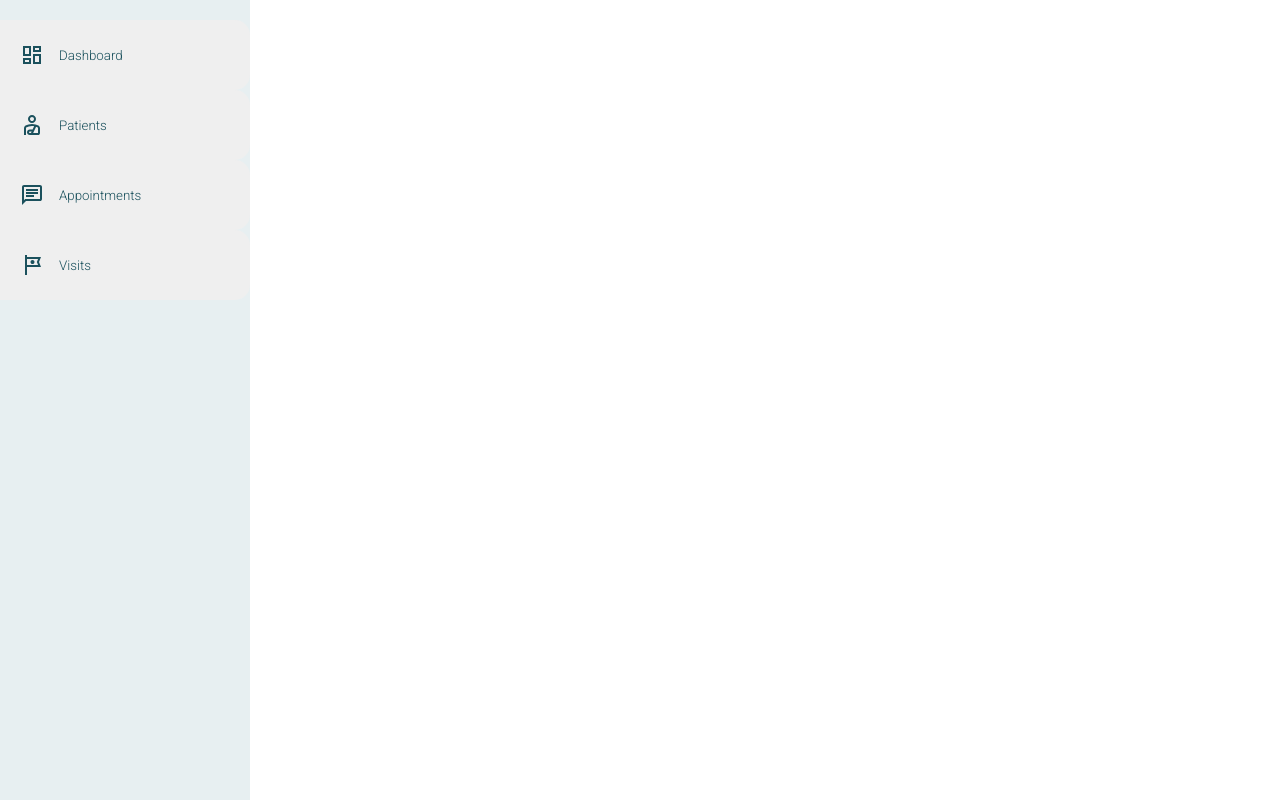
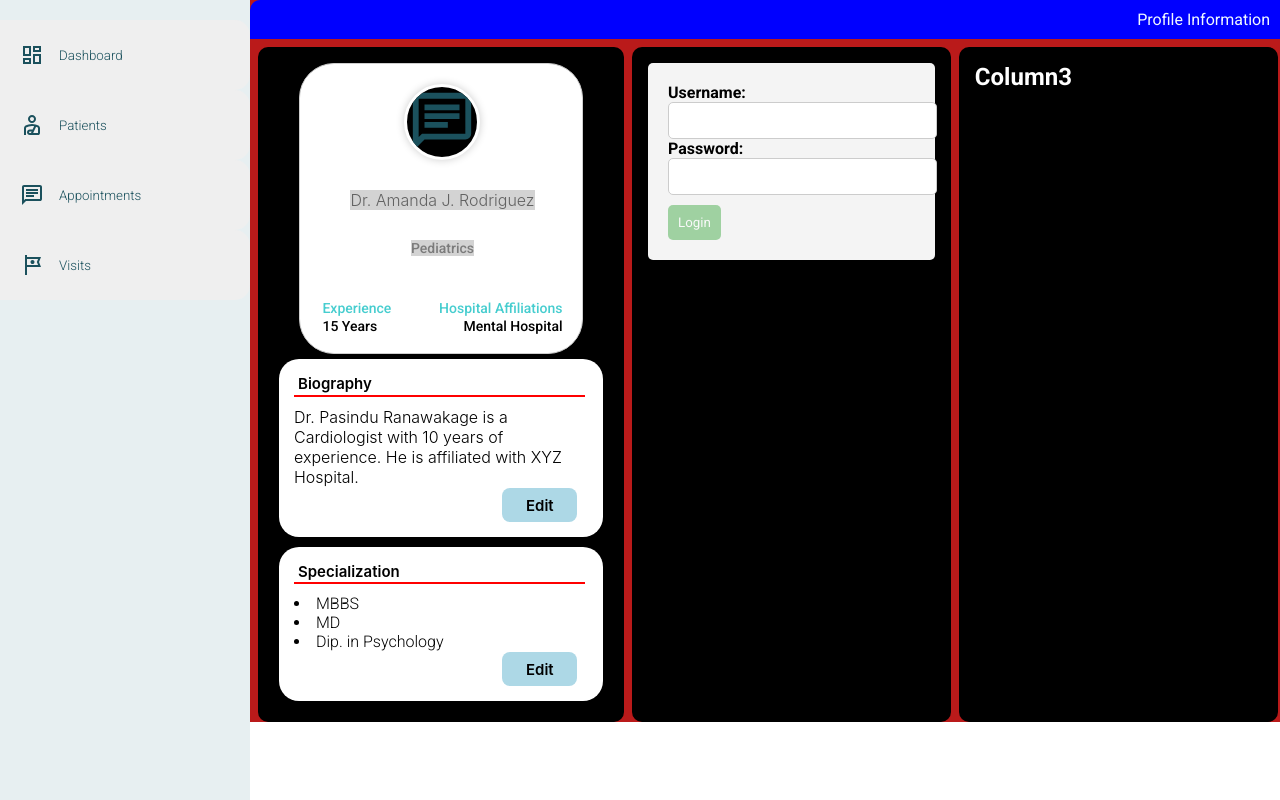
Before and after one commit to KaSaNaa/CareBridge, a React (Vite) app in the folder carebridge-test1.0/: page /DoctorDashboard in a window 1280 px wide. Built offline with nearby package versions, Linux system fonts and the light colour scheme.

Commit message:
working on Doctor Dashboard

```diff
--- a/carebridge-test1.0/package.json
+++ b/carebridge-test1.0/package.json
@@ -13,6 +13,7 @@
     "@fortawesome/fontawesome-free": "^6.5.1",
     "@mui/material": "^5.15.10",
     "@mui/styled-engine-sc": "^6.0.0-alpha.17",
+    "firebase": "^10.8.0",
     "mdb-react-ui-kit": "^7.2.0",
     "react": "^18.2.0",
     "react-dom": "^18.2.0",
--- a/carebridge-test1.0/src/components/Auth/SideBar.jsx
+++ b/carebridge-test1.0/src/components/Auth/SideBar.jsx
@@ -5,7 +5,7 @@ import Input from "./Input";
 import { Link } from "react-router-dom";
 import { colors } from "../../assets/colorPalette";
 
-const Sidebar = ({ formType }) => {
+const SideBar = ({ formType }) => {
   return (
     <Container>
       <LogoWrapper>
@@ -140,4 +140,4 @@ const Container = styled.div`
   }
 `;
 
-export default Sidebar;
+export default SideBar;
--- a/carebridge-test1.0/src/components/Doctor/Content.jsx
+++ b/carebridge-test1.0/src/components/Doctor/Content.jsx
@@ -4,6 +4,7 @@ import PatientsPage from "../../pages/Doctor/Patients";
 import VisitsPage from "../../pages/Doctor/Visits";
 import AppointmentsPage from "../../pages/Doctor/Appointments";
 import styled from "styled-components";
+import { colors } from "../../assets/colorPalette";
 
 const Content = ({ selectedPage }) => {
   const renderPage = () => {
@@ -26,7 +27,8 @@ const Content = ({ selectedPage }) => {
 };
 
 const ContentContainer = styled.div`
-  display: flex;
-  padding: 20px;
+  overflow: auto;
+  margin-left: auto; //Push content to the right
 `;
+
 export default Content;
--- /dev/null
+++ b/carebridge-test1.0/src/components/Doctor/DPCard.jsx
@@ -0,0 +1,120 @@
+import React from "react";
+import styled from "styled-components";
+import visits from "../../assets/visits.svg";
+
+const DPCard = () => {
+  return (
+    <DpCard>
+      <Wrapper>
+        <ProfilePic alt="dp" src={visits} />
+        <DoctorName>Dr. Amanda J. Rodriguez</DoctorName>
+        <DoctorField>Pediatrics</DoctorField>
+        <HospitalAffiliations>
+          <table>
+            <tbody>
+              <tr>
+                <Td1>Experience</Td1>
+                <Td2>Hospital Affiliations</Td2>
+              </tr>
+              <tr>
+                <Td3>15 Years</Td3>
+                <Td4>Mental Hospital</Td4>
+              </tr>
+            </tbody>
+          </table>
+        </HospitalAffiliations>
+      </Wrapper>
+    </DpCard>
+  );
+};
+
+export default DPCard;
+
+const DpCard = styled.div``;
+
+const Wrapper = styled.div`
+  background-color: white;
+  border-radius: 35px;
+  padding: 20px 17px 17px 20px;
+  display: flex;
+  justify-content: center;
+  align-items: center;
+  flex-direction: column;
+  position: relative;
+  border: 1px solid rgba(206, 206, 206, 1);
+`;
+const DoctorName = styled.p`
+  font-family: "Inter";
+  font-size: 16px;
+  background-color: lightgrey;
+  font-weight: 300;
+  text-align: center;
+  line-height: normal;
+  color: rgba(98, 98, 98, 1);
+  display: flex;
+  margin-bottom: 10px;
+  margin: 30px;
+`;
+const DoctorField = styled.p`
+  font-family: "Roboto";
+  font-size: 14px;
+  font-weight: 500;
+  color: rgba(123, 123, 123, 1);
+  display: flex;
+  margin-bottom: 42px;
+  background-color: lightgrey;
+`;
+
+const HospitalAffiliations = styled.p`
+  width: 100%;
+  font-family: "Roboto";
+  font-size: 14px;
+  font-weight: 500;
+  line-height: normal;
+  color: rgba(70, 205, 207, 1);
+  align-self: center;
+  display: flex;
+
+  table {
+    width: 100%;
+  }
+`;
+
+const Td1 = styled.td`
+  text-align: left;
+`;
+const Td2 = styled.td`
+  text-align: right;
+`;
+
+const Td3 = styled.td`
+  text-align: left;
+  color: black;
+  font-weight: 500;
+`;
+
+const Td4 = styled.td`
+  text-align: right;
+  color: black;
+  font-weight: 500;
+`;
+
+const ExperienceYears = styled.p`
+  height: 13.24%;
+  width: 28.69%;
+  font-family: "Roboto";
+  font-size: 18px;
+  font-weight: 700;
+  line-height: normal;
+  color: rgba(50, 50, 50, 1);
+  align-self: flex-start;
+  display: flex;
+`;
+const ProfilePic = styled.img`
+  height: 70px;
+  width: 70px;
+  border-radius: 50%;
+  background-color: black;
+  border: 3px solid #fff; /* Adjust border properties as needed */
+  box-shadow: 0px 0px 8px rgba(0, 0, 0, 0.2);
+`;
--- /dev/null
+++ b/carebridge-test1.0/src/components/Doctor/DetailswithTitleCard.jsx
@@ -0,0 +1,78 @@
+import React from "react";
+import styled from "styled-components";
+
+const CardComponent = ({ title, description }) => {
+  return (
+    <Card>
+      <Title>{title}</Title>
+      <Line />
+      <Description>
+        {description}
+      </Description>
+      <Group47>
+        <Edit>Edit</Edit>
+      </Group47>
+    </Card>
+  );
+};
+
+export default CardComponent;
+
+const Card = styled.div`
+  display: flex;
+  flex-direction: column;
+  align-items: flex-start;
+  background-color: white;
+  color: black;
+  padding: 15px;
+  border-radius: 20px;
+  margin: 5px;
+  height: auto;
+  width: 294px;
+`;
+
+const Title = styled.p`
+  font-family: "Inter";
+  font-size: 15px;
+  font-weight: 600;
+  line-height: normal;
+  display: flex;
+  margin-bottom: 1.71px;
+  margin-left: 4px;
+`;
+const Line = styled.div`
+  width: 99%;
+  height: 2px;
+  margin-bottom: 10px;
+  margin-left: 0.14px;
+  background-color: red;
+`;
+const Description = styled.p`
+  max-width: 281px;
+  width: 98.86%;
+  height: auto;
+  font-family: "Inter";
+  font-size: 16px;
+  font-weight: 300;
+  line-height: normal;
+
+  margin-bottom: 1px;
+  /* letter-spacing: 0.16px; */
+`;
+const Group47 = styled.div`
+  margin-left: 208px;
+  border-radius: 8px;
+  padding: 8px 23px 7px 24px;
+  background-color: lightblue;
+  display: flex;
+  align-items: center;
+`;
+const Edit = styled.p`
+  font-family: "Inter";
+  font-size: 15px;
+  font-weight: 600;
+  line-height: normal;
+  flex: 1;
+  align-self: stretch;
+  display: flex;
+`;
--- /dev/null
+++ b/carebridge-test1.0/src/components/Doctor/DoctorDetailsForm.jsx
@@ -0,0 +1,106 @@
+import React from "react";
+import styled from "styled-components";
+
+function DoctorDetailsForm() {
+  const [username, setUsername] = React.useState("");
+  const [password, setPassword] = React.useState("");
+  const [passwordInvalid, setPasswordInvalid] = React.useState(false);
+  const [enabled, setEnabled] = React.useState(false);
+
+  const handleSubmit = (e) => {
+    e.preventDefault();
+
+    // validate password and set passwordInvalid state accordingly
+    if (password.length < 8) {
+      setPasswordInvalid(true);
+    } else {
+      setPasswordInvalid(false);
+    }
+  };
+
+  const usernameEntered = (e) => {
+    setUsername(e.target.value);
+    // buttonEnabled(username, password)
+  };
+
+  const passwordEntered = (e) => {
+    setPassword(e.target.value);
+    // buttonEnabled(username, password)
+  };
+
+  const buttonEnabled = (username, password) => {
+    if (username.length > 0 && password.length > 0) {
+      setEnabled(true);
+    } else {
+      setEnabled(false);
+    }
+  };
+
+  return (
+    <StyledForm onSubmit={handleSubmit}>
+      <StyledLabel>Username:</StyledLabel>
+      <StyledInput
+        type="text"
+        value={username}
+        onChange={(e) => usernameEntered(e)}
+      />
+      <StyledLabel invalid={passwordInvalid}>Password:</StyledLabel>
+      <StyledInput
+        type="password"
+        value={password}
+        onChange={(e) => passwordEntered(e)}
+      />
+      {passwordInvalid && <StyledAlert>Password is invalid.</StyledAlert>}
+      <StyledButton type="submit" disabled={!username || !password}>
+        Login
+      </StyledButton>
+    </StyledForm>
+  );
+}
+
+export default DoctorDetailsForm;
+
+const StyledForm = styled.form`
+  background-color: #f4f4f4;
+  padding: 20px;
+  border-radius: 5px;
+`;
+
+const StyledLabel = styled.label`
+  /* display: block; */
+  margin-bottom: 5px;
+  font-weight: bold;
+  color: ${(props) => (props.invalid ? "red" : "black")};
+`;
+
+const StyledInput = styled.input`
+  width: 100%;
+  padding: 10px;
+  border: 1px solid #ccc;
+  border-radius: 5px;
+`;
+
+const StyledButton = styled.button`
+  background-color: #4caf50;
+  color: white;
+  padding: 10px;
+  margin-top: 10px;
+  border: none;
+  border-radius: 5px;
+  cursor: pointer;
+  &:disabled {
+    opacity: 0.5;
+  }
+  &:enabled {
+    opacity: 1;
+  }
+  opacity: ${(props) => (!props.enabled ? 0.5 : 1)};
+`;
+
+const StyledAlert = styled.div`
+  padding: 10px;
+  background-color: #f44336;
+  color: white;
+  margin-top: 10px;
+  border-radius: 5px;
+`;
--- a/carebridge-test1.0/src/pages/Doctor/Dashboard.jsx
+++ b/carebridge-test1.0/src/pages/Doctor/Dashboard.jsx
@@ -1,7 +1,85 @@
 import React from "react";
+import styled from "styled-components";
+import { colors } from "../../assets/colorPalette";
+import DPCard from "../../components/Doctor/DPCard";
+import DetailswithTitleCard from "../../components/Doctor/DetailswithTitleCard";
+import DoctorDetailsForm from "../../components/Doctor/DoctorDetailsForm";
 
 const Dashboard = () => {
-  return <div>DashboardPage</div>;
+  return (
+    <DashboardWrapper>
+      <Header>Profile Information</Header>
+      <ColumnWrapper>
+        <div className="col1">
+          <DPCard />
+          <DetailswithTitleCard
+            title={"Biography"}
+            description={
+              "Dr. Pasindu Ranawakage is a Cardiologist with 10 years of experience. He is affiliated with XYZ Hospital."
+            }
+          />
+          <DetailswithTitleCard
+            title={"Specialization"}
+            description={
+              <span>
+                <li>MBBS</li>
+                <li>MD</li>
+                <li>Dip. in Psychology</li>
+              </span>
+            }
+          />
+        </div>
+        <div className="col2">
+          <DoctorDetailsForm/>
+        </div>
+        <div className="col3">
+          <h2>Column3</h2>
+        </div>
+      </ColumnWrapper>
+    </DashboardWrapper>
+  );
 };
 
 export default Dashboard;
+
+const Header = styled.header`
+  display: flex;
+  flex-direction: row-reverse;
+  color: aliceblue;
+  background-color: blue;
+  align-items: end;
+  padding: 10px;
+  border-radius: 10px 0px 0px 0px;
+`;
+
+const DashboardWrapper = styled.div`
+  background-color: ${colors.Err};
+  top: 10%;
+  height: 100%;
+  padding: 0px;
+`;
+
+const ColumnWrapper = styled.div`
+  display: flex;
+  flex-direction: row;
+  gap: 0.5em;
+  margin: 8px;
+  width: 99%;
+
+  .col1,
+  .col2,
+  .col3 {
+    width: 99%;
+    padding: 1rem;
+    background-color: black;
+    color: white;
+    border-radius: 10px;
+  }
+
+  .col1 {
+    display: flex;
+    flex-direction: row;
+    flex-wrap: wrap;
+    justify-content: center;
+  }
+`;
--- a/carebridge-test1.0/src/pages/Doctor/DoctorsUI.jsx
+++ b/carebridge-test1.0/src/pages/Doctor/DoctorsUI.jsx
@@ -28,15 +28,18 @@ const DoctorsUI = () => {
 
 const DoctorUIContainer = styled.div`
   display: flex;
+  height: 100vh;
+`;
+
+const SideBarWrapper = styled.div`
+  width: 250px; // Adjust as needed
 `;
 
 const ContentWrapper = styled.div`
-  display: flex;
-  padding: 20px;
-`;
-
-const SideBarWrapper = styled.div`
-  width: 100;
+  flex: 1; // Take remaining space
+  overflow-y: auto;  // Enable vertical scrolling if content exceeds height
+  overflow-x: auto;
+  max-width: calc(100% - 250px); // Subtract sidebar width // Push content to the right: ;
 `;
 
 export default DoctorsUI;
```
Also changed, not shown: carebridge-test1.0/src/firebase/firebaseConfigs.js (added, +23 -0 lines), 1 other file (tests, documents, lock files or other folders).
